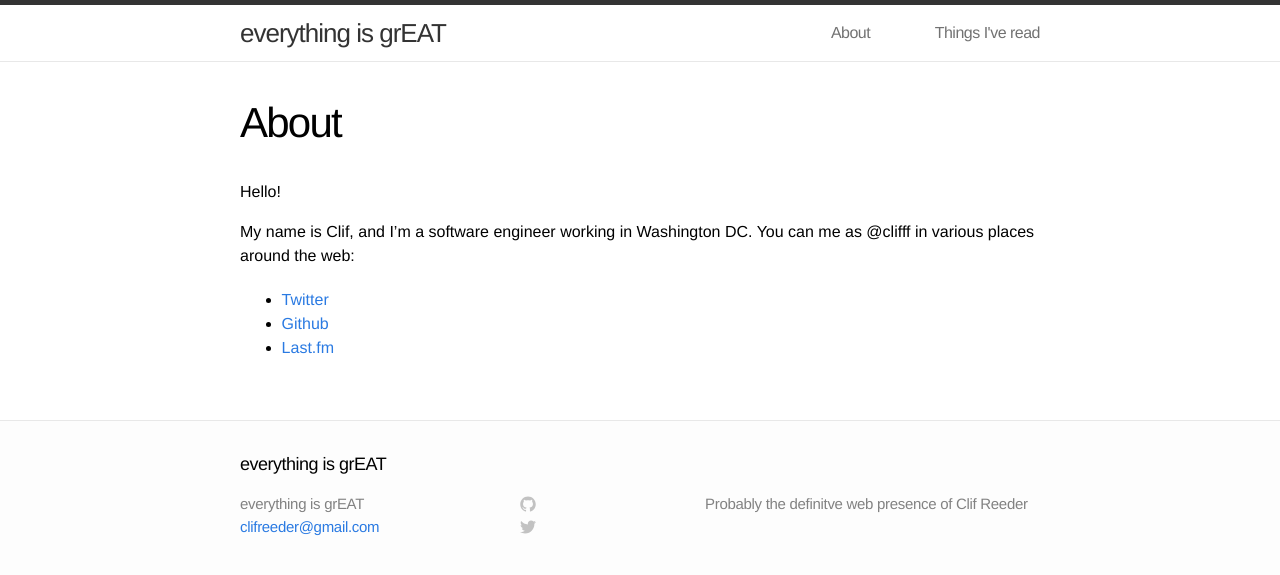
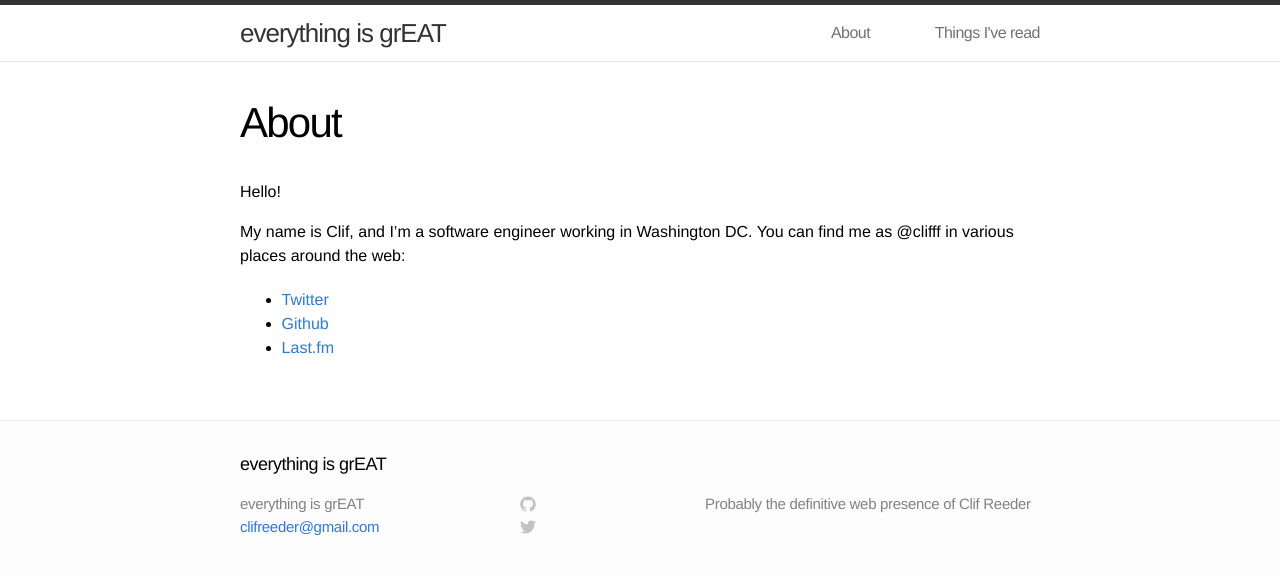
Before and after one commit to clifff/clifff.com, a Jekyll site: the page built from about.md, in a window 1280 px wide. Shown: the top 575 px of the page. Built offline with Jekyll 4.4.1, drawn with Linux system fonts in a browser that asks for light colours.

Commit message:
spelling

```diff
--- a/_config.yml
+++ b/_config.yml
@@ -1,7 +1,7 @@
 # Site settings
 title: everything is grEAT
 email: clifreeder@gmail.com
-description: "Probably the definitve web presence of Clif Reeder"
+description: "Probably the definitive web presence of Clif Reeder"
 baseurl: ""
 url: "http://clifff.com"
 exclude: [s3_website.yml, Gemfile, Rakefile]
--- a/about.md
+++ b/about.md
@@ -7,7 +7,7 @@ permalink: /about/
 # Hello!
 
 My name is Clif, and I'm a software engineer working in Washington DC.
-You can me as @clifff in various places around the web:
+You can find me as @clifff in various places around the web:
 
 - [Twitter](https://twitter.com/clifff)
 - [Github](https://github.com/clifff)
--- a/read.html
+++ b/read.html
@@ -1,7 +1,7 @@
 ---
 layout: default
 title: Things I've read
-permalink: /reader/
+permalink: /reeder/
 ---
 
 <ul class='posts'>
```
